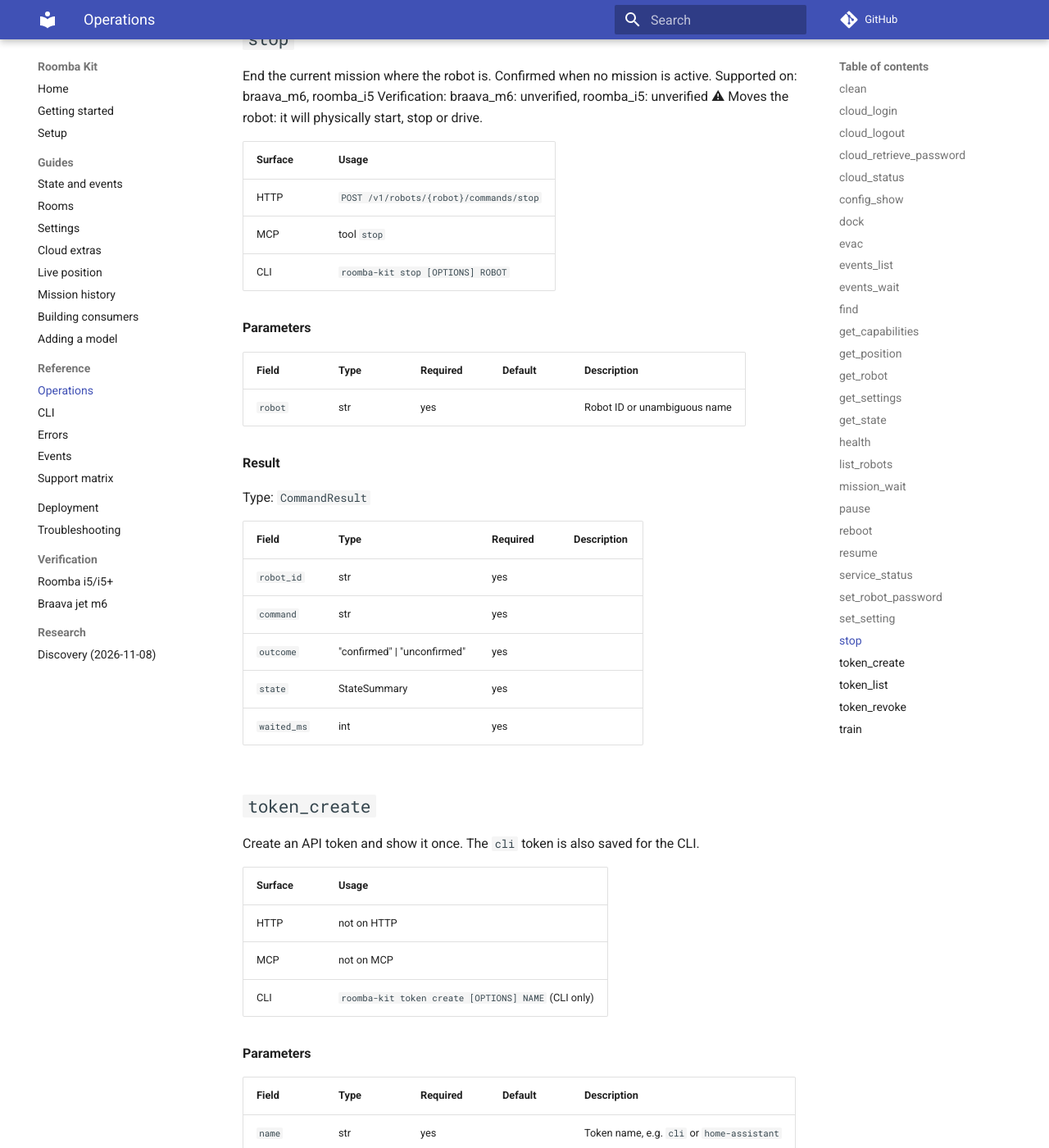
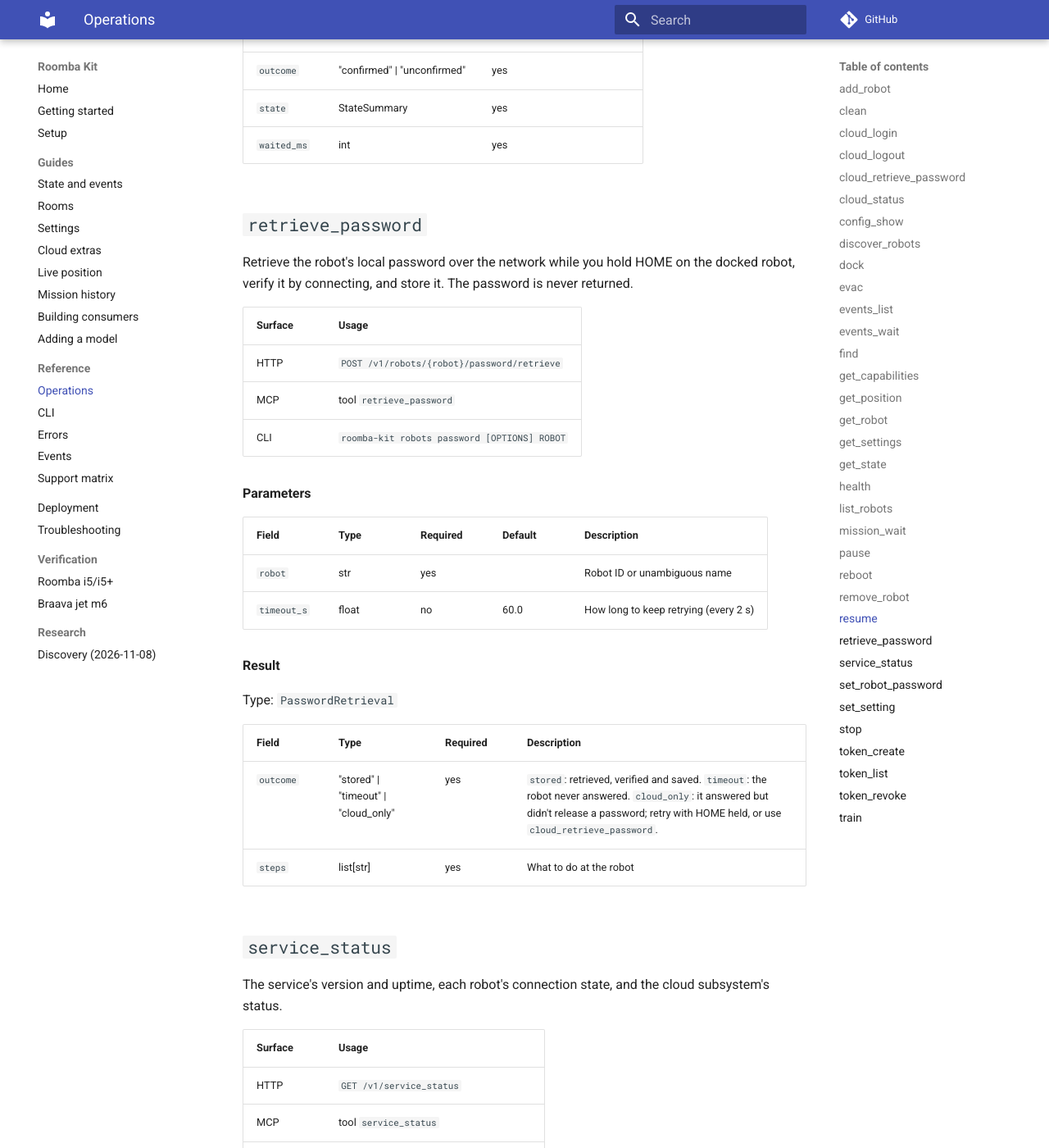
Before and after one commit to Hfish21/roomba-kit, an MkDocs documentation site: the page built from docs/reference/operations.md, in a window 1280 px wide and 1400 px high, scrolled down 22729 px. Shown: the whole window at 82% size. Built offline with MkDocs 1.6.1 and Material for MkDocs 9.7.7, drawn with Linux system fonts in a browser that asks for light colours; comment, search, counter and statistics services are not loaded; some of the changed text lies outside the part shown.

Commit message:
Regenerate reference docs
Co-Authored-By: Claude Opus 5.5 <noreply@anthropic.com>

```diff
--- a/docs/reference/operations.md
+++ b/docs/reference/operations.md
@@ -3,6 +3,37 @@
 # Operations
 
 Every capability, as it appears on HTTP, MCP and the CLI.
+
+## `add_robot`
+
+Add the robot at an IP address, for when discovery can't reach it. The robot must answer there. Next, give it a password with `retrieve_password`.
+
+| Surface | Usage |
+|---|---|
+| HTTP | `POST /v1/robots` |
+| MCP | tool `add_robot` |
+| CLI | `roomba-kit robots add [OPTIONS] ADDRESS` |
+
+**Parameters**
+
+| Field | Type | Required | Default | Description |
+|---|---|---|---|---|
+| `address` | str | yes |  | The robot's IP address |
+
+**Result**
+
+Type: `DiscoveredRobot`
+
+| Field | Type | Required | Description |
+|---|---|---|---|
+| `id` | str | yes |  |
+| `name` | str | yes |  |
+| `sku` | str | yes |  |
+| `firmware` | str | yes |  |
+| `address` | str | yes |  |
+| `supported` | bool | yes |  |
+| `profile_id` | str \| None | no |  |
+| `configured` | bool | no |  |
 
 ## `clean`
 
@@ -163,6 +194,38 @@ Type: `ConfigView`
 | `cloud` | CloudView | yes |  |
 | `robots` | list[RobotView] | yes |  |
 | `tokens` | list[TokenView] | yes | Names only; token values are never shown |
+
+## `discover_robots`
+
+Find iRobot robots on the local network: ID, name, SKU, firmware, address, whether the model is supported, and whether it's already configured.
+
+| Surface | Usage |
+|---|---|
+| HTTP | `GET /v1/discover_robots` |
+| MCP | tool `discover_robots` |
+| CLI | `roomba-kit discover [OPTIONS]` |
+
+**Parameters**
+
+| Field | Type | Required | Default | Description |
+|---|---|---|---|---|
+| `broadcast` | str \| None | no | null | Where to send the discovery datagram: your subnet's broadcast address (e.g. 192.0.2.255) when a VPN owns the default route, or one robot's IP. Default: `[discovery] broadcast` in config.toml |
+| `timeout_s` | float | no | 8.0 | How long to listen |
+
+**Result**
+
+Type: `list[DiscoveredRobot]`
+
+| Field | Type | Required | Description |
+|---|---|---|---|
+| `id` | str | yes |  |
+| `name` | str | yes |  |
+| `sku` | str | yes |  |
+| `firmware` | str | yes |  |
+| `address` | str | yes |  |
+| `supported` | bool | yes |  |
+| `profile_id` | str \| None | no |  |
+| `configured` | bool | no |  |
 
 ## `dock`
 
@@ -592,6 +655,30 @@ Type: `CommandResult`
 | `state` | StateSummary | yes |  |
 | `waited_ms` | int | yes |  |
 
+## `remove_robot`
+
+Remove a robot: stop its connection and delete its config and password. Other robots and the cloud login are untouched.
+
+| Surface | Usage |
+|---|---|
+| HTTP | `DELETE /v1/robots/{robot}` |
+| MCP | tool `remove_robot` |
+| CLI | `roomba-kit robots remove [OPTIONS] ROBOT` |
+
+**Parameters**
+
+| Field | Type | Required | Default | Description |
+|---|---|---|---|---|
+| `robot` | str | yes |  | Robot ID or unambiguous name |
+
+**Result**
+
+Type: `Removed`
+
+| Field | Type | Required | Description |
+|---|---|---|---|
+| `removed` | bool | yes |  |
+
 ## `resume`
 
 Resume a paused mission. Confirmed when the robot reports cleaning again.
@@ -622,6 +709,32 @@ Type: `CommandResult`
 | `outcome` | "confirmed" \| "unconfirmed" | yes |  |
 | `state` | StateSummary | yes |  |
 | `waited_ms` | int | yes |  |
+
+## `retrieve_password`
+
+Retrieve the robot's local password over the network while you hold HOME on the docked robot, verify it by connecting, and store it. The password is never returned.
+
+| Surface | Usage |
+|---|---|
+| HTTP | `POST /v1/robots/{robot}/password/retrieve` |
+| MCP | tool `retrieve_password` |
+| CLI | `roomba-kit robots password [OPTIONS] ROBOT` |
+
+**Parameters**
+
+| Field | Type | Required | Default | Description |
+|---|---|---|---|---|
+| `robot` | str | yes |  | Robot ID or unambiguous name |
+| `timeout_s` | float | no | 60.0 | How long to keep retrying (every 2 s) |
+
+**Result**
+
+Type: `PasswordRetrieval`
+
+| Field | Type | Required | Description |
+|---|---|---|---|
+| `outcome` | "stored" \| "timeout" \| "cloud_only" | yes | `stored`: retrieved, verified and saved. `timeout`: the robot never answered. `cloud_only`: it answered but didn't release a password; retry with HOME held, or use `cloud_retrieve_password`. |
+| `steps` | list[str] | yes | What to do at the robot |
 
 ## `service_status`
 
```
Also changed, not shown: docs/reference/cli.md (+71 -0 lines).
